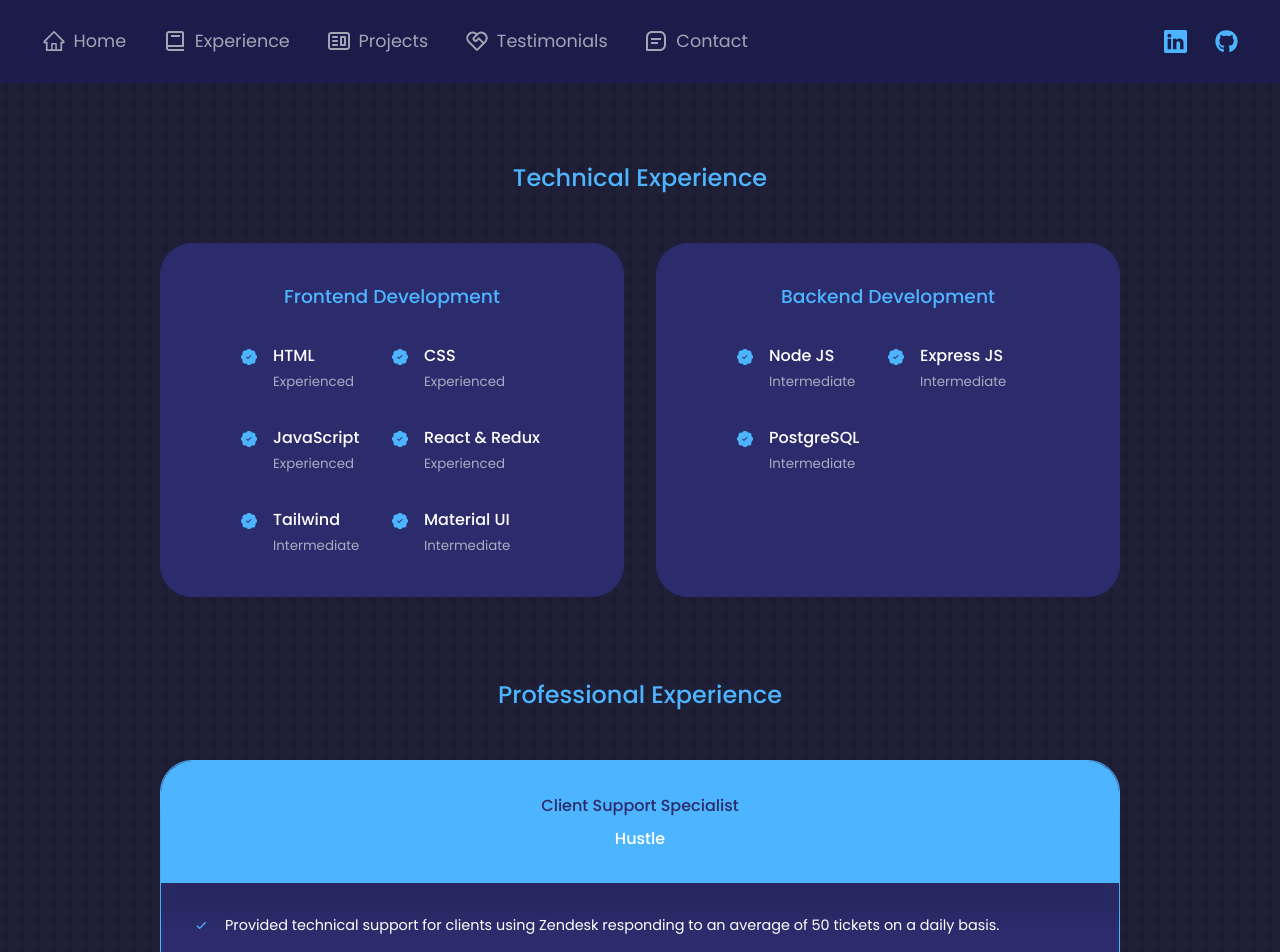
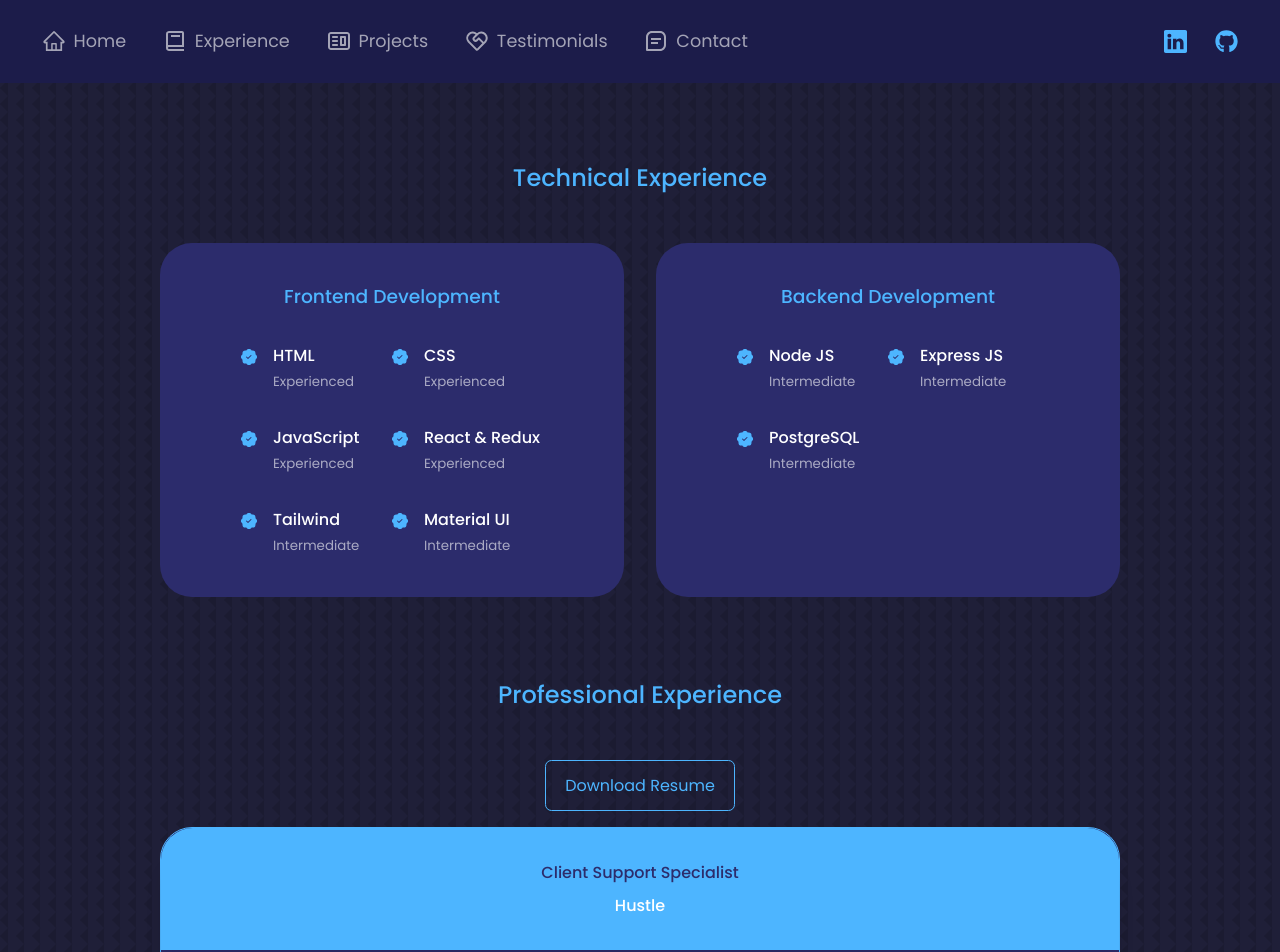
Before and after one commit to chrlee20043/my-portfolio, a React (Create React App) app: page /experience in a window 1280 px wide. Shown: the top 952 px of the page. Built offline with nearby package versions, Linux system fonts and the light colour scheme.

Commit message:
add resume download to experience component

```diff
--- a/src/components/about/About.jsx
+++ b/src/components/about/About.jsx
@@ -40,7 +40,7 @@ const About = () => {
               Let's Talk
             </Link>
             <a href={ChristinaLeeResume} download className="btn">
-              Download CV
+              Download Resume
             </a>
           </div>
         </div>
--- a/src/components/jobs/Jobs.jsx
+++ b/src/components/jobs/Jobs.jsx
@@ -1,12 +1,17 @@
 import React from "react";
 import "./jobs.css";
+import ChristinaLeeResume from "../../assets/ChristinaLeeResume.pdf";
 import { BiCheck } from "react-icons/bi";
 
 const Jobs = () => {
   return (
     <div id="jobs">
       <h2>Professional Experience</h2>
-
+      <div className="resume-btn">
+        <a href={ChristinaLeeResume} download className="btn">
+          Download Resume
+        </a>
+      </div>
       <div className="container jobs__container">
         <article className="job">
           <div className="job__head">
--- a/src/components/jobs/jobs.css
+++ b/src/components/jobs/jobs.css
@@ -9,6 +9,11 @@
     flex-direction: column;
     gap: 2rem;
 }
+
+.resume-btn {
+    text-align: center;
+    margin: 1rem auto;
+  }
 
 .job {
     background: var(--color-bg-variant);
```
